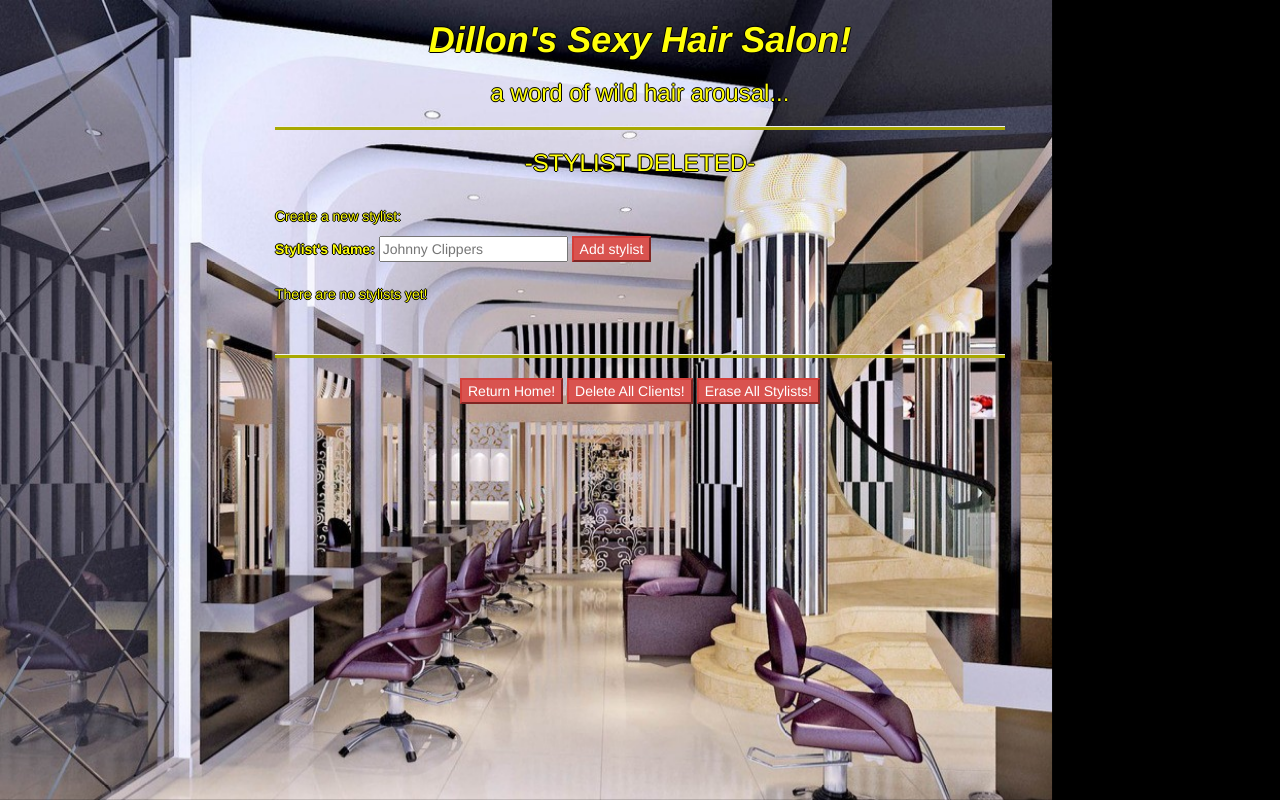
After one commit to DillonLloydLee/Hair_Salon, a PHP site: template views/delete_confirmation.html.twig in a window 1280 px wide. The commit adds this page. Run offline with PHP 8.4, Linux system fonts and the light colour scheme; the template is opened without the code that fills it, so the values that code supplies are empty; some libraries are stand-ins or nearby versions.

Commit message:
write delete function into html and app.php.

```diff
--- /dev/null
+++ b/views/delete_confirmation.html.twig
@@ -0,0 +1,62 @@
+<html>
+<head>
+    <title>Dillon's Sexy Hair</title>
+    <link rel="stylesheet" href="https://maxcdn.bootstrapcdn.com/bootstrap/3.3.5/css/bootstrap.min.css">
+    <link rel="stylesheet" href="/../styles.css">
+</head>
+    <body>
+        <div class="container">
+
+            <img src="/../salon.jpg" style='position:fixed; top:0px; left:0px; height:100%; z-index:-1;'>
+
+            <div class="col-sm-2"></div>
+            <div class="col-sm-8">
+
+                <h1><center>Dillon's Sexy Hair Salon!</center></h1>
+                <h3><center>a word of wild hair arousal...</center></h3>
+                <hr>
+
+                <h3><center>-STYLIST DELETED-</center></h3>
+                <br>
+
+                <p>Create a new stylist:</p>
+
+                <form action="/stylists" method="post">
+                    <label for="name">Stylist's Name:</label>
+                    <input id="name" name="name" type="text" placeholder="Johnny Clippers">
+
+                    <button type="submit" class="btn-danger">Add stylist</button>
+                </form>
+                <br><br>
+
+                {% if stylists is not empty %}
+                    <p>Here are all your stylists:</p>
+                    <ul>
+                        {% for stylist in stylists %}
+                            <li><a href="/stylists/{{ stylist.getId }}">{{ stylist.getName }}</a></li>
+                        {% endfor %}
+                    </ul>
+                {% else %}
+                    <p> There are no stylists yet!</p>
+                {% endif %}
+                <br>
+                <hr>
+
+                <center>
+                    <form action="/" method="get">
+                        <button type="submit" class="btn-danger">Return Home!</button>
+                    </form>
+                    <form action="/deleted_clients" method="post">
+                        <button type="submit" class="btn-danger">Delete All Clients!</button>
+                    </form>
+                    <form action="/deleted_stylists" method="post">
+                        <button type="submit" class="btn-danger">Erase All Stylists!</button>
+                    </form>
+                </center>
+
+            </div>
+            <div class="col-sm-2"></div>
+
+        </div>
+    </body>
+</html>
--- a/views/stylist.html.twig
+++ b/views/stylist.html.twig
@@ -54,6 +54,11 @@
                     <form action="/stylists/{{ stylist.getId }}/edit" method="get">
                         <button type="submit" class="btn-danger">Edit name</button>
                     </form>
+
+                    <form action="/stylists/{{ stylist.getId }}/delete" method="post">
+                        <input name="_method" type="hidden" value="delete">
+                        <button type="submit" class="btn-danger">Delete stylist</button>
+                    </form>
                 </ul>
 
                 <br>
```
Also changed, not shown: app/app.php (+7 -1 lines).
